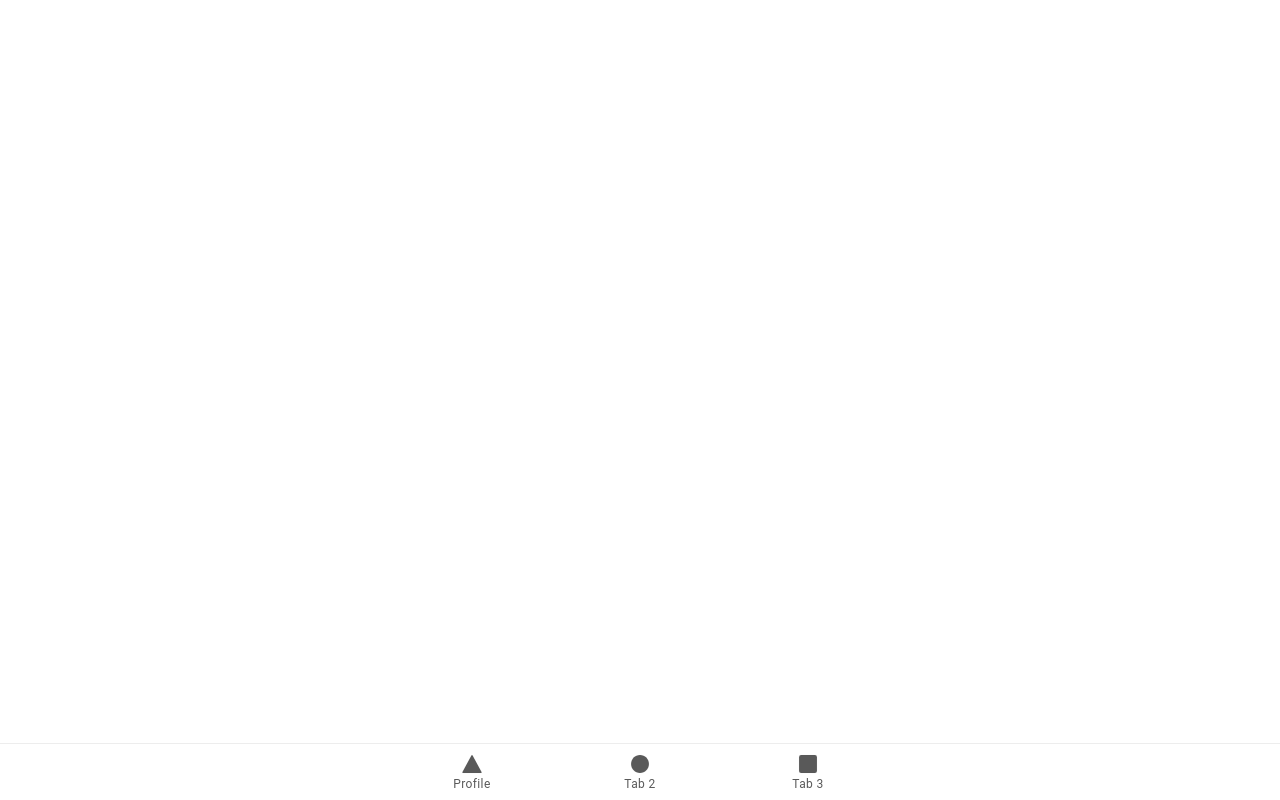
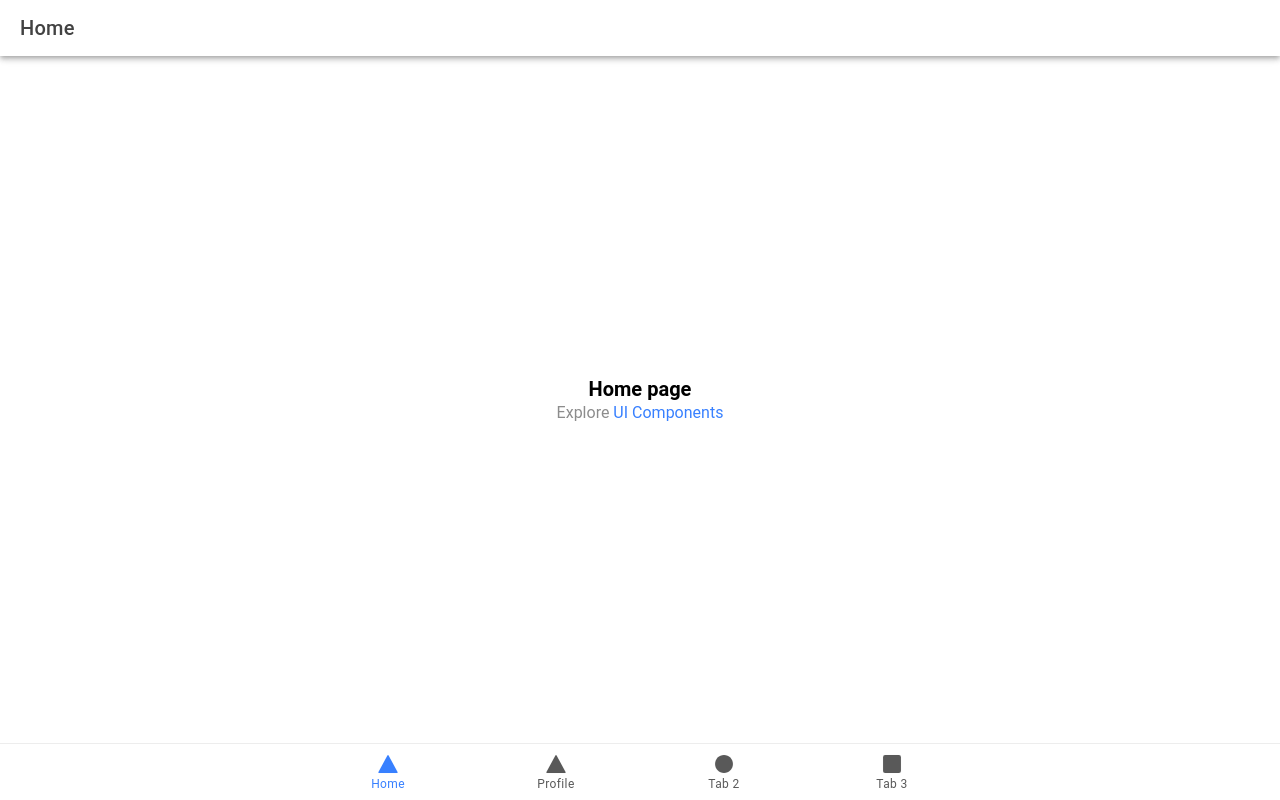
Before and after one commit to Hazeljoy08/ion-t-collantes2, a React (Vite) app: page /home in a window 1280 px wide. Built offline with nearby package versions, Linux system fonts and the light colour scheme.

Commit message:
temporary home design

```diff
--- a/src/App.tsx
+++ b/src/App.tsx
@@ -11,6 +11,7 @@ import {
 } from '@ionic/react';
 import { IonReactRouter } from '@ionic/react-router';
 import { ellipse, square, triangle } from 'ionicons/icons';
+import Home from './pages/Home';
 import Tab1 from './pages/Tab1';
 import Tab2 from './pages/Tab2';
 import Tab3 from './pages/Tab3';
@@ -41,6 +42,12 @@ const App: React.FC = () => (
     <IonReactRouter>
       <IonTabs>
         <IonRouterOutlet>
+          <Route exact path="/">
+            <Redirect to="/home" />
+          </Route>
+          <Route exact path="/home">
+            <Home />
+          </Route>
           <Route exact path="/tab1">
             <Tab1 />
           </Route>
@@ -55,6 +62,10 @@ const App: React.FC = () => (
           </Route>
         </IonRouterOutlet>
         <IonTabBar slot="bottom">
+          <IonTabButton tab="home" href="/home">
+            <IonIcon aria-hidden="true" icon={triangle} />
+            <IonLabel>Home</IonLabel>
+          </IonTabButton>
           <IonTabButton tab="tab1" href="/tab1">
             <IonIcon aria-hidden="true" icon={triangle} />
             <IonLabel>Profile</IonLabel>
--- /dev/null
+++ b/src/pages/Home.tsx
@@ -0,0 +1,25 @@
+import { IonContent, IonHeader, IonPage, IonTitle, IonToolbar } from '@ionic/react';
+import ExploreContainer from '../components/ExploreContainer';
+import './Tab2.css';
+
+const Home: React.FC = () => {
+  return (
+    <IonPage>
+      <IonHeader>
+        <IonToolbar>
+          <IonTitle>Home</IonTitle>
+        </IonToolbar>
+      </IonHeader>
+      <IonContent fullscreen>
+        <IonHeader collapse="condense">
+          <IonToolbar>
+            <IonTitle size="large">Home</IonTitle>
+          </IonToolbar>
+        </IonHeader>
+        <ExploreContainer name="Home page" />
+      </IonContent>
+    </IonPage>
+  );
+};
+
+export default Home;
```
Also changed, not shown: src/pages/Home.css (added).
